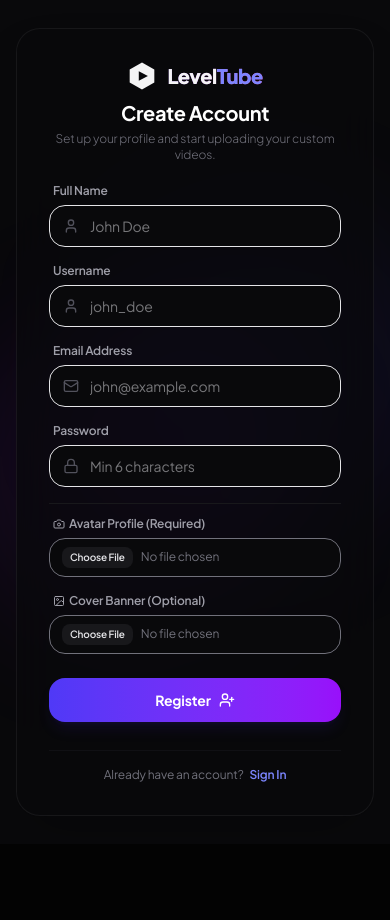
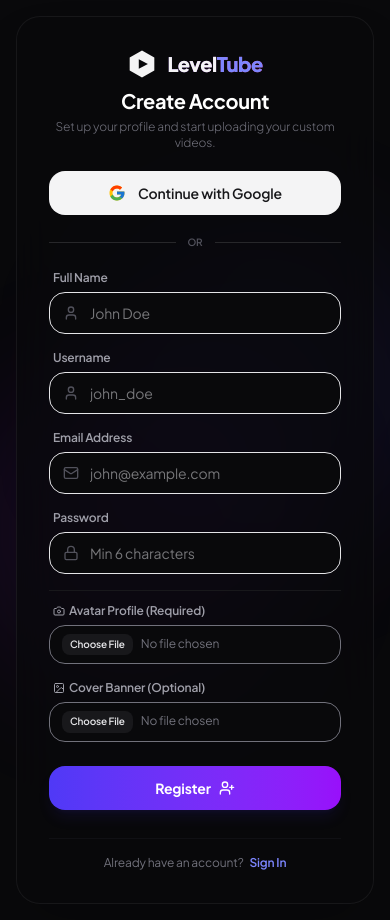
Before and after one commit to AbdullahxMERN/level-tube-frontend, a Next.js app: page /register in a window 390 px wide. Before the commit the page ends 844 px from the top, so only its background shows below. Built offline with nearby package versions, Linux system fonts and the light colour scheme; no server answers.

Commit message:
Make navbar fully responsive

```diff
--- a/src/app/(auth)/login/page.jsx
+++ b/src/app/(auth)/login/page.jsx
@@ -107,7 +107,6 @@
               d="M43.611 20.083H42V20H24v8h11.303a12.04 12.04 0 01-4.087 5.571l.003-.002 6.19 5.238C36.971 39.205 44 34 44 24c0-1.341-.138-2.65-.389-3.917z"
             />
           </svg>
-          google
           <span>
             {googleLoading ? "Signing in..." : "Continue with Google"}
           </span>
--- a/src/app/(auth)/register/page.jsx
+++ b/src/app/(auth)/register/page.jsx
@@ -2,6 +2,7 @@
 
 import React, { useState } from "react";
 import Link from "next/link";
+import { useRouter } from "next/navigation";
 import { useAuth } from "@/context/AuthContext";
 import {
   User,
@@ -12,8 +13,12 @@
   Camera,
 } from "lucide-react";
 import Logo from "@/components/Logo";
+import { signInWithGoogle } from "@/lib/firebase";
+import { api } from "@/services/api";
+
 export default function RegisterPage() {
   const { register } = useAuth();
+  const router = useRouter();
   const [fullName, setFullName] = useState("");
   const [userName, setUserName] = useState("");
   const [email, setEmail] = useState("");
@@ -22,6 +27,7 @@
   const [coverImage, setCoverImage] = useState(null);
 
   const [loading, setLoading] = useState(false);
+  const [googleLoading, setGoogleLoading] = useState(false);
   const [error, setError] = useState("");
 
   const handleSubmit = async (e) => {
@@ -52,6 +58,26 @@
     }
   };
 
+  const handleGoogleSignup = async () => {
+    setError("");
+    setGoogleLoading(true);
+    try {
+      const idToken = await signInWithGoogle();
+      const res = await api.auth.googleLogin(idToken);
+      if (res.success) {
+        router.push("/");
+        router.refresh();
+      } else {
+        setError(res.message || "Google sign-up failed");
+      }
+    } catch (err) {
+      console.error(err);
+      setError(err.message || "Google sign-up failed");
+    } finally {
+      setGoogleLoading(false);
+    }
+  };
+
   return (
     <div className="min-h-screen bg-zinc-950 flex items-center justify-center p-4 relative overflow-hidden">
       {/* Glow backgrounds */}
@@ -78,6 +104,45 @@
             {error}
           </div>
         )}
+
+        {/* Google Sign-Up */}
+        <button
+          type="button"
+          onClick={handleGoogleSignup}
+          disabled={googleLoading}
+          className="w-full flex items-center justify-center gap-3 bg-zinc-100 hover:bg-zinc-200 text-zinc-900 font-semibold text-sm py-3 rounded-2xl transition-all duration-200 disabled:opacity-50"
+        >
+          <svg width="18" height="18" viewBox="0 0 48 48">
+            <path
+              fill="#FFC107"
+              d="M43.611 20.083H42V20H24v8h11.303c-1.649 4.657-6.08 8-11.303 8-6.627 0-12-5.373-12-12s5.373-12 12-12c3.059 0 5.842 1.154 7.961 3.039l5.657-5.657C34.046 6.053 29.268 4 24 4 12.955 4 4 12.955 4 24s8.955 20 20 20 20-8.955 20-20c0-1.341-.138-2.65-.389-3.917z"
+            />
+            <path
+              fill="#FF3D00"
+              d="M6.306 14.691l6.571 4.819C14.655 15.108 18.961 12 24 12c3.059 0 5.842 1.154 7.961 3.039l5.657-5.657C34.046 6.053 29.268 4 24 4 16.318 4 9.656 8.337 6.306 14.691z"
+            />
+            <path
+              fill="#4CAF50"
+              d="M24 44c5.166 0 9.86-1.977 13.409-5.192l-6.19-5.238C29.211 35.091 26.715 36 24 36c-5.202 0-9.619-3.317-11.283-7.946l-6.522 5.025C9.505 39.556 16.227 44 24 44z"
+            />
+            <path
+              fill="#1976D2"
+              d="M43.611 20.083H42V20H24v8h11.303a12.04 12.04 0 01-4.087 5.571l.003-.002 6.19 5.238C36.971 39.205 44 34 44 24c0-1.341-.138-2.65-.389-3.917z"
+            />
+          </svg>
+          <span>
+            {googleLoading ? "Signing up..." : "Continue with Google"}
+          </span>
+        </button>
+
+        {/* Divider */}
+        <div className="flex items-center gap-3">
+          <div className="flex-1 h-px bg-zinc-800"></div>
+          <span className="text-[10px] text-zinc-600 font-semibold uppercase">
+            or
+          </span>
+          <div className="flex-1 h-px bg-zinc-800"></div>
+        </div>
 
         {/* Form */}
         <form onSubmit={handleSubmit} className="flex flex-col gap-4">
```
